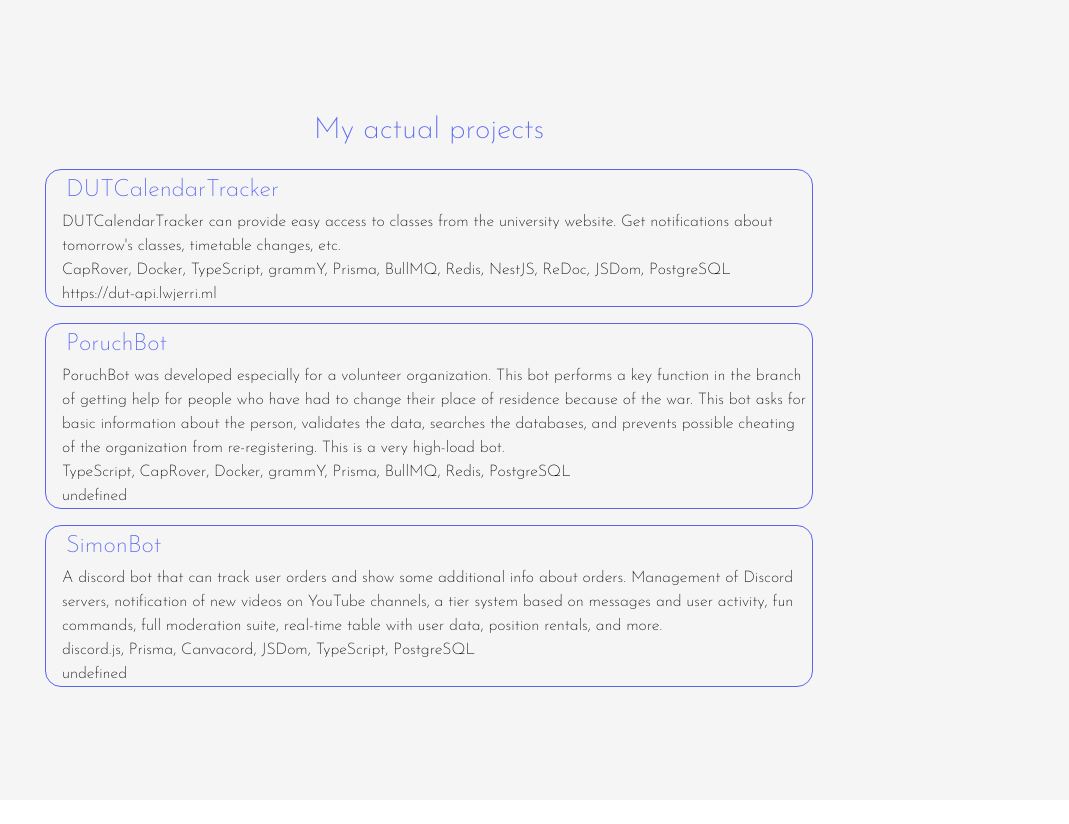
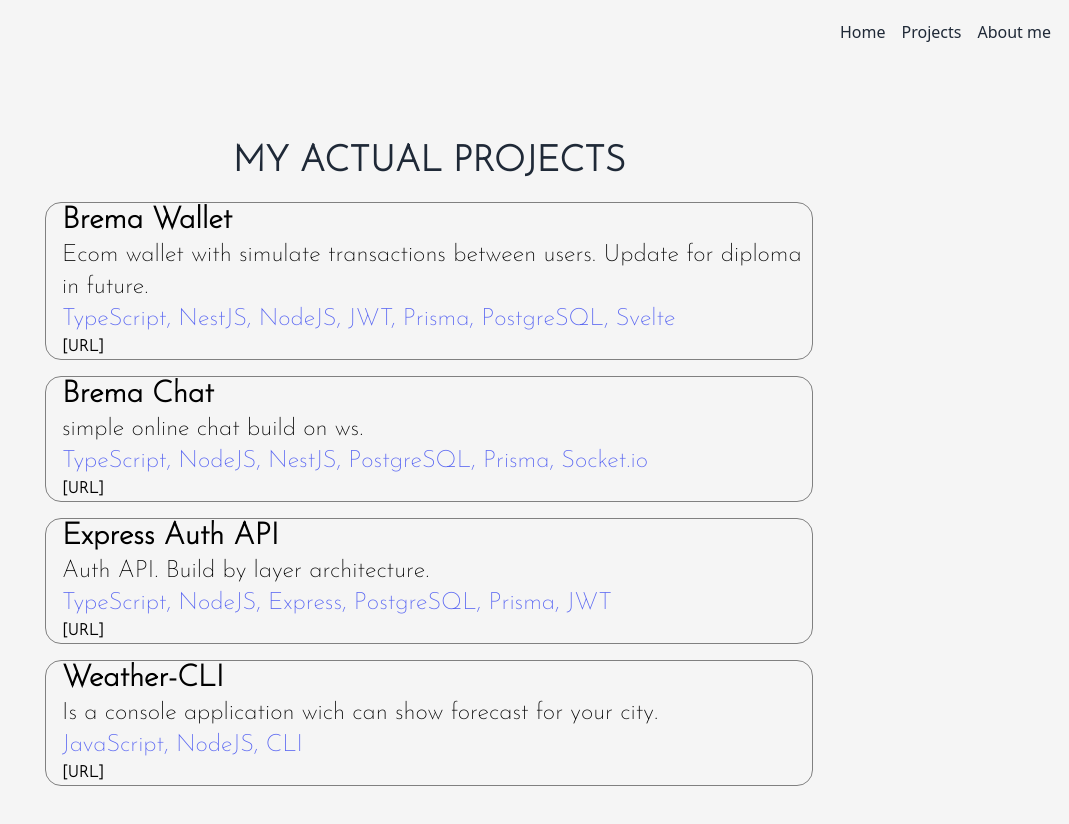
Before and after one commit to luvlqq/luvlqq.dev, a SvelteKit app: page /projects in a window 1280 px wide. Shown: the top 824 px of the page, without its empty margins (211-1280 px from the left). Before the commit the page ends 800 px from the top, so only its background shows below. Built offline with nearby package versions, Linux system fonts and the light colour scheme.

Commit message:
add nav and my proj and styles for it

```diff
--- /dev/null
+++ b/src/components/footer.svelte
@@ -0,0 +1,63 @@
+<script lang="ts">
+  import { onMount } from "svelte";
+
+  interface LynardAPI {
+    success: boolean;
+    data: {
+      listening_to_spotify: boolean;
+      spotify: { song: string; artist: string; track_id: string };
+      kv: { cityName: string; cityMapURL: string };
+    };
+  }
+
+  export let pageViews = 0;
+
+  $: lynardResponse = <LynardAPI>{};
+  $: songText = "Loading...";
+
+  let cityData = { name: "Planet Earth", url: "https://maps.google.com" };
+
+  async function getLynardInfo() {
+    try {
+      const lynardRequest = await fetch("https://api.lanyard.rest/v1/users/432085389948485633");
+
+      lynardResponse = await lynardRequest.json();
+    } catch {
+      console.log('err');
+    }
+
+    if (lynardResponse?.success) {
+      const { data } = lynardResponse;
+
+      cityData.name = data.kv.cityName;
+      cityData.url = data.kv.cityMapURL;
+
+      if (!data.listening_to_spotify) {
+        songText = "Not playing anything.";
+      } else {
+        const { song, artist, track_id: trackId } = data.spotify;
+        const songURL = `https://open.spotify.com/track/${trackId}`;
+
+        const songTitle = (text: string) => {
+          const shortText = `${text.slice(0, 15).trimEnd()}...`;
+
+          return text.length > 15 ? shortText : text;
+        };
+
+        songText = `<a href="${songURL}" target="_blank">${songTitle(song)} [${songTitle(artist)}]</a>`;
+      }
+    }
+  }
+
+  onMount(async () => {
+    await getLynardInfo();
+
+    setInterval(async () => await getLynardInfo(), 1000 * 10);
+  });
+</script>
+
+<div class="w-full select-none">
+  <div class="text-center mx-1 md:mx-5 pb-1 mt-5">
+    Grodno, Belarus
+    </div>
+</div>
--- a/src/components/nav.svelte
+++ b/src/components/nav.svelte
@@ -0,0 +1,15 @@
+<div class="navbar">
+  <div class="flex-1">
+  </div>
+  <div class="flex-none px-0.5">
+      <a href="/" class="hover:text-[#5865F2] px-2">Home</a>
+      <a href="/projects" class="hover:text-[#5865F2] px-2">Projects</a>
+      <a href="/about" class="hover:text-[#5865F2] px-2">About me</a>
+  </div>
+</div>
+
+<style>
+  :global(body){
+      background: #f5f5f5;;
+  }
+</style>
--- a/src/components/project.svelte
+++ b/src/components/project.svelte
@@ -4,16 +4,23 @@
 
 <div class="main">
 	<div class="max-w-screen-md space-y-5 mx-auto">
-		<p class="text-center text-[#5865F2] text-3xl">My actual projects</p>
+		<p class="text-center text-4xl font-bold outline-none">MY ACTUAL PROJECTS</p>
 		<div class="grid grid-cols-1 gap-4">
 			{#each projects as project}
 				<div class="card">
-					<div class="projectName text-2xl p-1">
-						<span class="text-[#5865F2]">{project.name}</span>
+					<div class="projectName">
+						<span class="font-bold text-3xl space-y-5 space-x-2">{project.name}</span>
 					</div>
-					<div class="projectDescription">{project.description}</div>
-					<div class="projectStack">{project.stack.join(', ')}</div>
-					<div>{project.url}</div>
+					<div class="text-2xl">{project.description}</div>
+					<div class="text-2xl text-[#5865F2]">{project.stack.join(', ')}</div>
+					{#if project.url}
+						<a
+							class="hover:text-[#5865F2] duration-500 font-bold"
+							target="_blank"
+							rel="noreferrer"
+							href={project.url}>[URL]</a
+						>
+					{/if}
 				</div>
 			{/each}
 		</div>
@@ -30,14 +37,14 @@
 		background: #f5f5f5;
 		font-family: 'Josefin Sans', serif;
 		min-height: 100vh;
-      padding: 2.2em;
+		padding: 2.2em;
 	}
 	.card {
-      display: grid;
+		display: grid;
 		padding-left: 1rem;
 		color: black;
 		/*background-color: black;*/
-		border: 1px solid #5865f2;
+		border: 1px solid grey;
 	}
 	.projectName {
 	}
--- a/src/routes/+layout.svelte
+++ b/src/routes/+layout.svelte
@@ -1,5 +1,7 @@
 <script>
 	import '../app.css';
+  import Footer from '../components/footer.svelte'
 </script>
 
 <slot />
+<!--<Footer/>-->
--- a/src/routes/projects/+page.svelte
+++ b/src/routes/projects/+page.svelte
@@ -1,5 +1,6 @@
 <script lang="ts">
 	import Project from '../../components/project.svelte';
+  import Nav from '../../components/nav.svelte'
 </script>
-
+<Nav/>
 <Project />
--- a/src/routes/projects/projects.ts
+++ b/src/routes/projects/projects.ts
@@ -10,47 +10,47 @@ export interface Project {
 
 export const projects: Project[] = [
 	{
-		name: 'DUTCalendarTracker',
+		name: 'Brema Wallet',
 		description:
-			"DUTCalendarTracker can provide easy access to classes from the university website. Get notifications about tomorrow's classes, timetable changes, etc.",
+			"Ecom wallet with simulate transactions between users. Update for diploma in future.",
 		stack: [
-			'CapRover',
-			'Docker',
 			'TypeScript',
-			'grammY',
+			'NestJS',
+			'NodeJS',
+			'JWT',
 			'Prisma',
-			'BullMQ',
-			'Redis',
-			'NestJS',
-			'ReDoc',
-			'JSDom',
-			'PostgreSQL'
+			'PostgreSQL',
+			'Svelte',
 		],
-		emoji: '📆',
-		url: 'https://dut-api.lwjerri.ml'
+		url: 'https://github.com/luvlqq/bremaWallet'
 	},
 	{
-		name: 'PoruchBot',
+		name: 'Brema Chat',
 		description:
-			'PoruchBot was developed especially for a volunteer organization. This bot performs a key function in the branch of getting help for people who have had to change their place of residence because of the war. This bot asks for basic information about the person, validates the data, searches the databases, and prevents possible cheating of the organization from re-registering. This is a very high-load bot.',
+			'simple online chat build on ws.',
 		stack: [
 			'TypeScript',
-			'CapRover',
-			'Docker',
-			'grammY',
+			'NodeJS',
+			'NestJS',
+			'PostgreSQL',
 			'Prisma',
-			'BullMQ',
-			'Redis',
-			'PostgreSQL'
+			'Socket.io',
 		],
-		emoji: '🍾'
+    url: 'https://github.com/luvlqq/bremaChat'
 	},
+  {
+    name: 'Express Auth API',
+    description:
+      'Auth API. Build by layer architecture.',
+    stack: ['TypeScript', 'NodeJS', 'Express', 'PostgreSQL', 'Prisma', 'JWT'],
+    url: 'https://github.com/luvlqq/weather-cli'
+  },
 	{
-		name: 'SimonBot',
+		name: 'Weather-CLI',
 		description:
-			'A discord bot that can track user orders and show some additional info about orders. Management of Discord servers, notification of new videos on YouTube channels, a tier system based on messages and user activity, fun commands, full moderation suite, real-time table with user data, position rentals, and more.',
-		stack: ['discord.js', 'Prisma', 'Canvacord', 'JSDom', 'TypeScript', 'PostgreSQL'],
-		emoji: '🦾'
+			'Is a console application wich can show forecast for your city.',
+		stack: ['JavaScript', 'NodeJS', 'CLI'],
+	  url: 'https://github.com/luvlqq/weather-cli'
 	}
 ];
 
```
